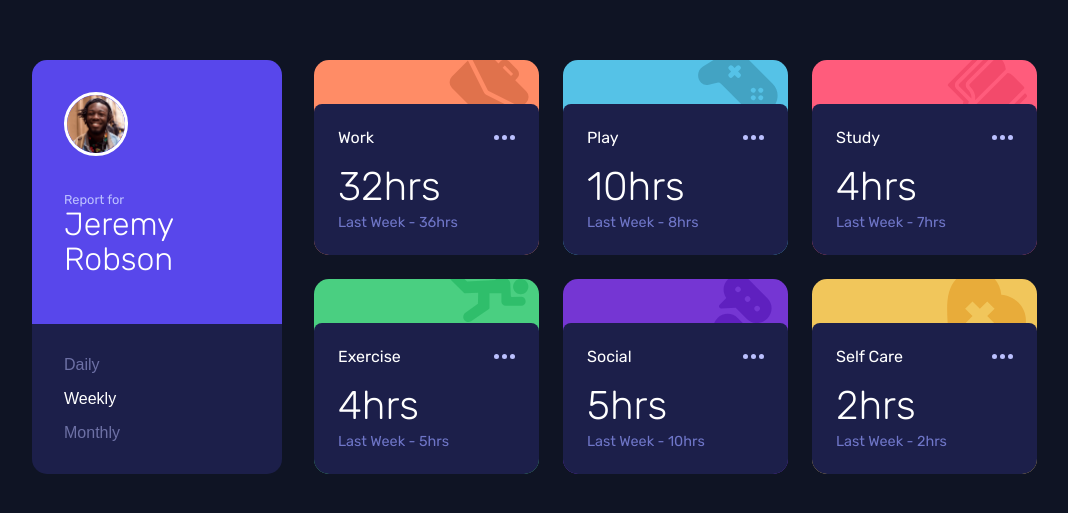
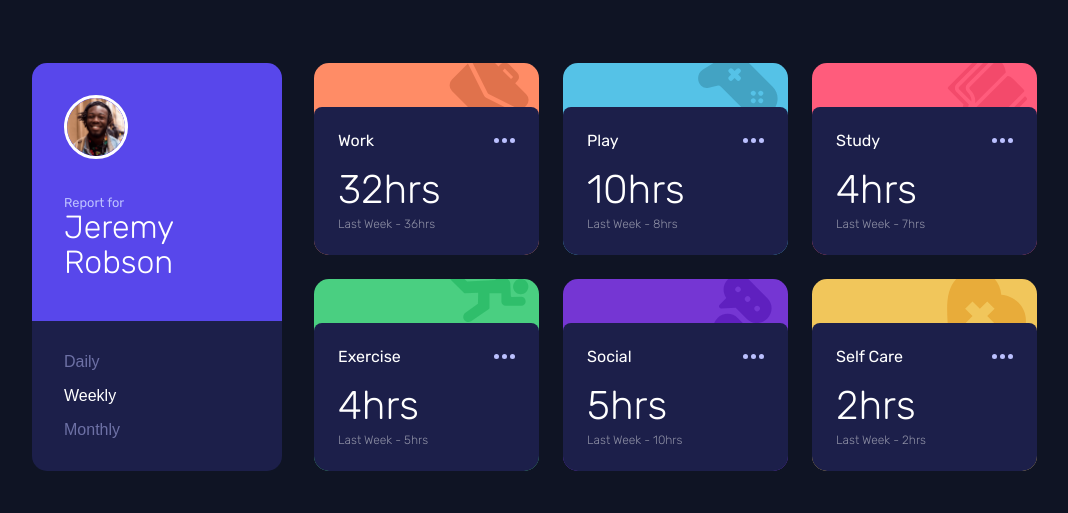
Before and after one commit to Shakshi-Mittal-Tech/Time-tracking-dashboard, a plain HTML site: page index.html in a window 1280 px wide. Shown: the part 133-646 px from the top of the page, without its empty margins (90-1158 px from the left). Drawn offline with Linux system fonts and the light colour scheme.

Commit message:
Hover Effect

```diff
--- a/styles.css
+++ b/styles.css
@@ -138,7 +138,9 @@ body {
     gap: 1rem;
     z-index: 999;
 }
-
+.card-content:hover{
+  background-color: var(--purple-500);
+}
 .card-title-bar {
     display: flex;
     justify-content: space-between;
@@ -167,9 +169,12 @@ body {
 }
 
 .previous-time {
-    font-size: 0.9rem;
-    color: var(--purple-500);
+    font-size: 0.75rem;
+    color: white;
+    font-weight: var(--font-weight-light);
+    opacity:0.5;
 }
+
 
 /* Colors */
 .work {
```
